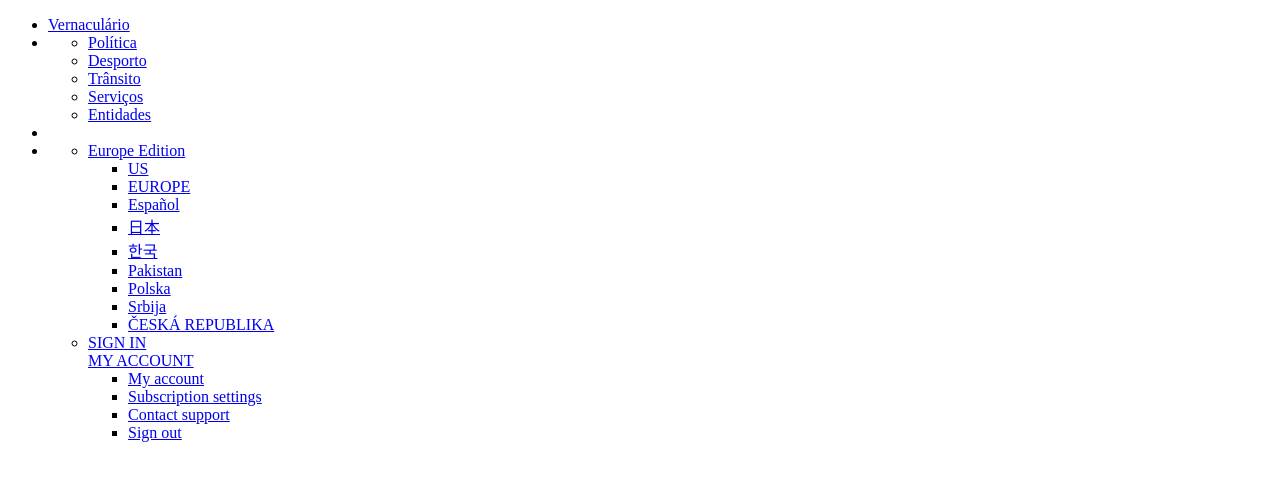
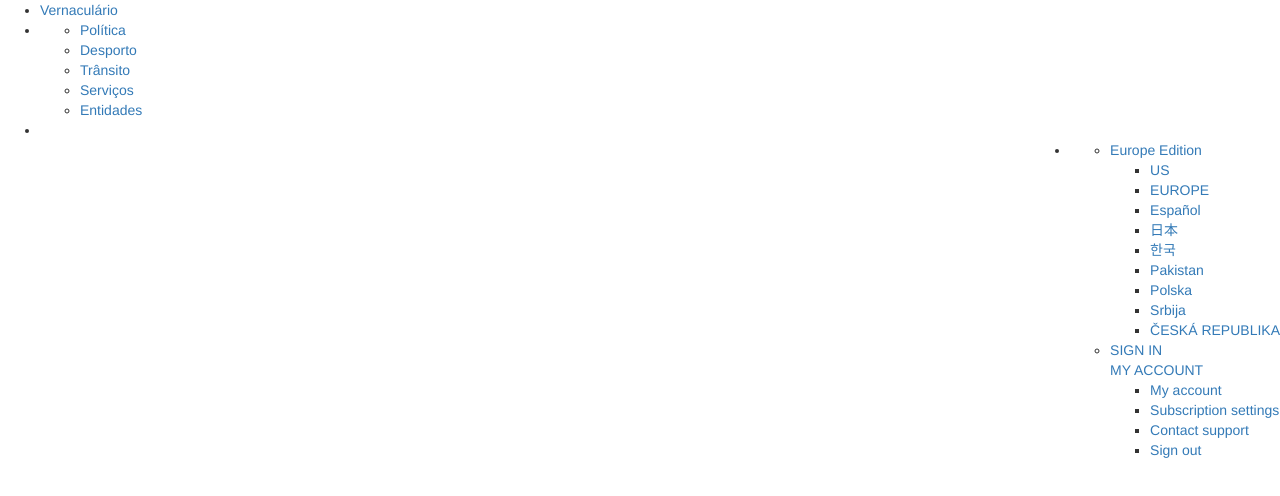
Before and after one commit to tigorba/vernaculario.pt, a plain HTML site: page index.html in a window 1280 px wide. Drawn offline with nearby package versions, Linux system fonts and the light colour scheme.

Commit message:
Update index.html

```diff
--- a/index.html
+++ b/index.html
@@ -2,6 +2,14 @@
 <html lang="en" xmlns:fb="http://ogp.me/ns/fb#" hola_ext_inject="disabled">
   <head>
     <meta charset="utf-8">
+    <!-- Latest compiled and minified CSS -->
+<link rel="stylesheet" href="https://maxcdn.bootstrapcdn.com/bootstrap/3.3.6/css/bootstrap.min.css" integrity="sha384-1q8mTJOASx8j1Au+a5WDVnPi2lkFfwwEAa8hDDdjZlpLegxhjVME1fgjWPGmkzs7" crossorigin="anonymous">
+
+<!-- Optional theme -->
+<link rel="stylesheet" href="https://maxcdn.bootstrapcdn.com/bootstrap/3.3.6/css/bootstrap-theme.min.css" integrity="sha384-fLW2N01lMqjakBkx3l/M9EahuwpSfeNvV63J5ezn3uZzapT0u7EYsXMjQV+0En5r" crossorigin="anonymous">
+
+<!-- Latest compiled and minified JavaScript -->
+<script src="https://maxcdn.bootstrapcdn.com/bootstrap/3.3.6/js/bootstrap.min.js" integrity="sha384-0mSbJDEHialfmuBBQP6A4Qrprq5OVfW37PRR3j5ELqxss1yVqOtnepnHVP9aJ7xS" crossorigin="anonymous"></script>
   </head>
   <body>
     <header class="header">
```
